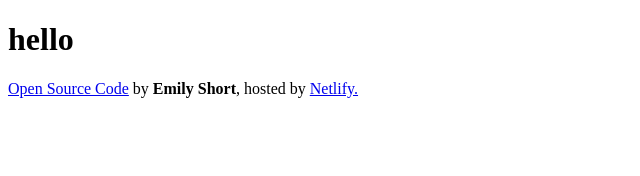
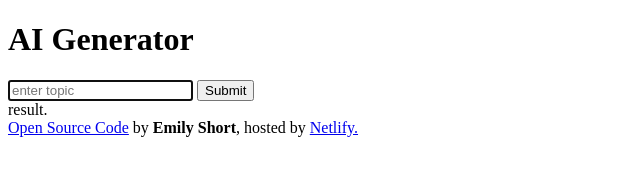
Before and after one commit to emijsho/scAIGenerator, a plain HTML site: page index.html in a window 1280 px wide. Shown: the whole page, without its empty margins (0-640 px from the left). Drawn offline with Linux system fonts and the light colour scheme.

Commit message:
added HTML

```diff
--- a/index.html
+++ b/index.html
@@ -7,7 +7,21 @@
     <title>AI Generator</title>
   </head>
   <body>
-    <h1>hello</h1>
+    <header><h1>AI Generator</h1></header>
+    <main>
+      <form>
+        <input
+          type="text"
+          placeholder="enter topic"
+          autofocus
+          required
+          autocomplete="off"
+        />
+        <input type="submit" />
+      </form>
+      <div class="result">result.</div>
+    </main>
+
     <footer>
       <a href="https://github.com/emijsho/scAIGenerator">Open Source Code</a> by
       <strong>Emily Short</strong>, hosted by
```
